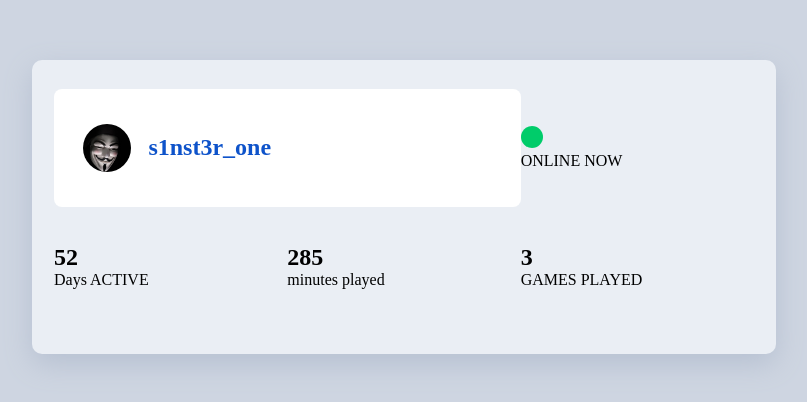
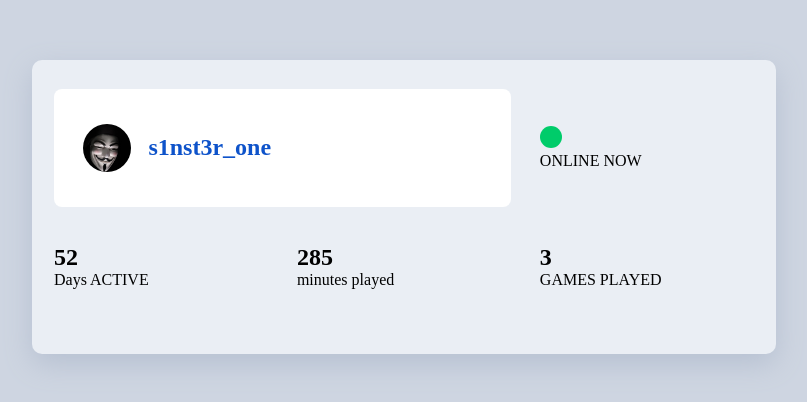
Before and after one commit to Zainulabdin-turkmen/Gamer-stats, a plain HTML site: page index.html in a window 1280 px wide. Shown: the part 148-550 px from the top of the page, without its empty margins (236-1043 px from the left). Drawn offline with Linux system fonts and the light colour scheme.

Commit message:
adding gap

```diff
--- a/index.css
+++ b/index.css
@@ -14,6 +14,7 @@ section {
   margin: 13rem auto;
   padding: 1.8rem 1.4rem;
   align-items: center;
+  gap: 0 1.8rem;
 }
 
 img {
```
